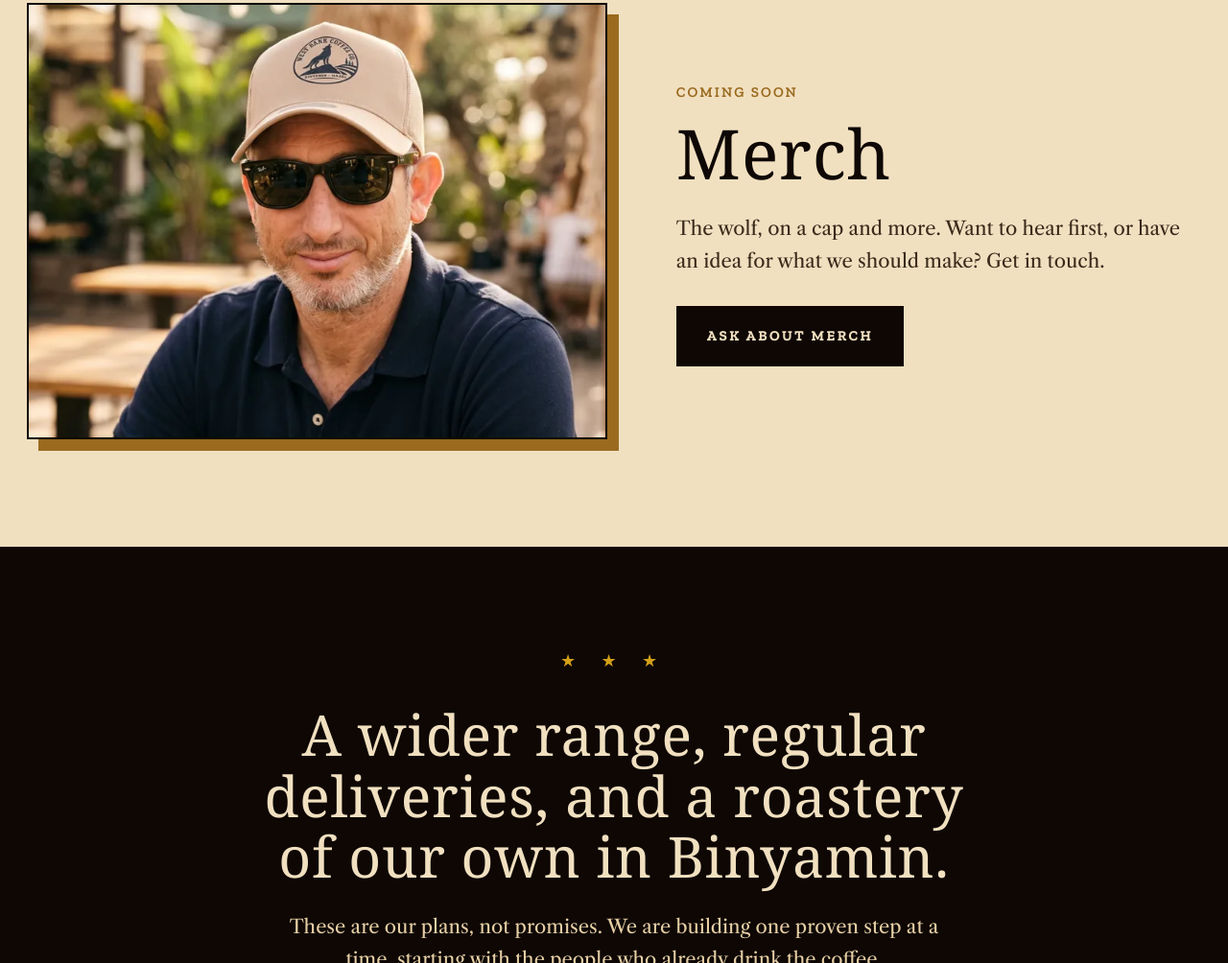
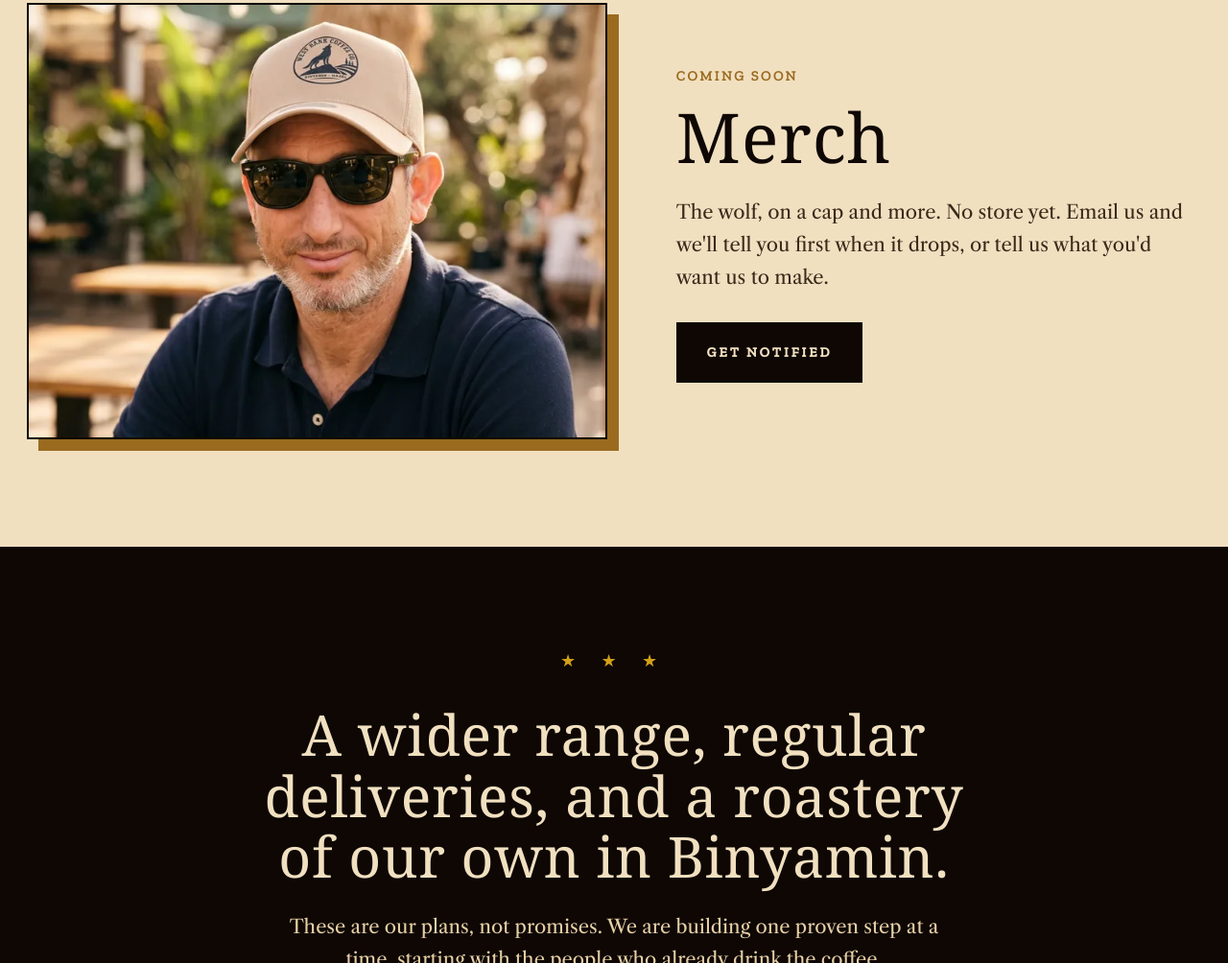
Before and after one commit to jarredmyers/westbank-coffee, a plain HTML site: page index.html in a window 1280 px wide. Shown: the part 4186-5190 px from the top of the page at 96% size. Drawn offline with nearby package versions, Linux system fonts and the light colour scheme; a web font is replaced by a local one.

Commit message:
Merch: notify-me copy while store is paused
Co-Authored-By: Claude Sonnet 5.5 <noreply@anthropic.com>
Claude-Session: https://claude.ai/code/session_01N6eHfhWaP3DHqmoiyQx8E5

```diff
--- a/index.html
+++ b/index.html
@@ -279,8 +279,8 @@ footer a:hover{color:var(--gold)}
     <div>
       <span class="slab soon">Coming soon</span>
       <h2>Merch</h2>
-      <p>The wolf, on a cap and more. Want to hear first, or have an idea for what we should make? Get in touch.</p>
-      <a class="btn dark" href="mailto:shalom@westbank.coffee?subject=Merch">Ask about merch</a>
+      <p>The wolf, on a cap and more. No store yet. Email us and we'll tell you first when it drops, or tell us what you'd want us to make.</p>
+      <a class="btn dark" href="mailto:shalom@westbank.coffee?subject=Merch%20notify%20me">Get notified</a>
     </div>
   </div>
 </section>
```
